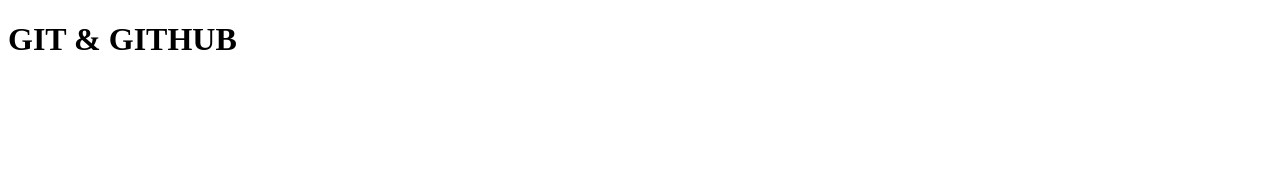
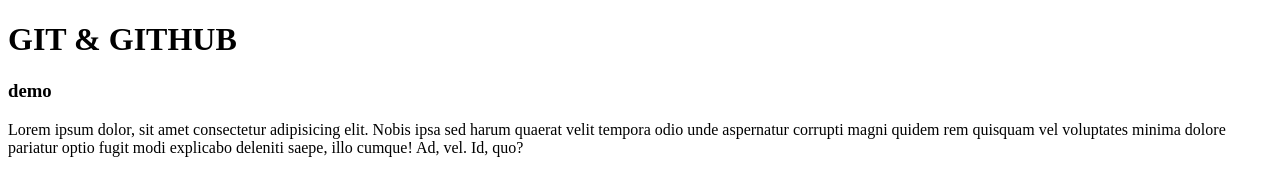
Before and after one commit to Gokulgoku1098/Gitdemo, a plain HTML site: page index.html in a window 1280 px wide. Drawn offline with Linux system fonts and the light colour scheme.

Commit message:
style added

```diff
--- a/index.html
+++ b/index.html
@@ -7,5 +7,7 @@
 </head>
 <body>
     <h1>GIT & GITHUB</h1>
+    <h3>demo</h3>
+    <p>Lorem ipsum dolor, sit amet consectetur adipisicing elit. Nobis ipsa sed harum quaerat velit tempora odio unde aspernatur corrupti magni quidem rem quisquam vel voluptates minima dolore pariatur optio fugit modi explicabo deleniti saepe, illo cumque! Ad, vel. Id, quo?</p>
 </body>
 </html>
```
